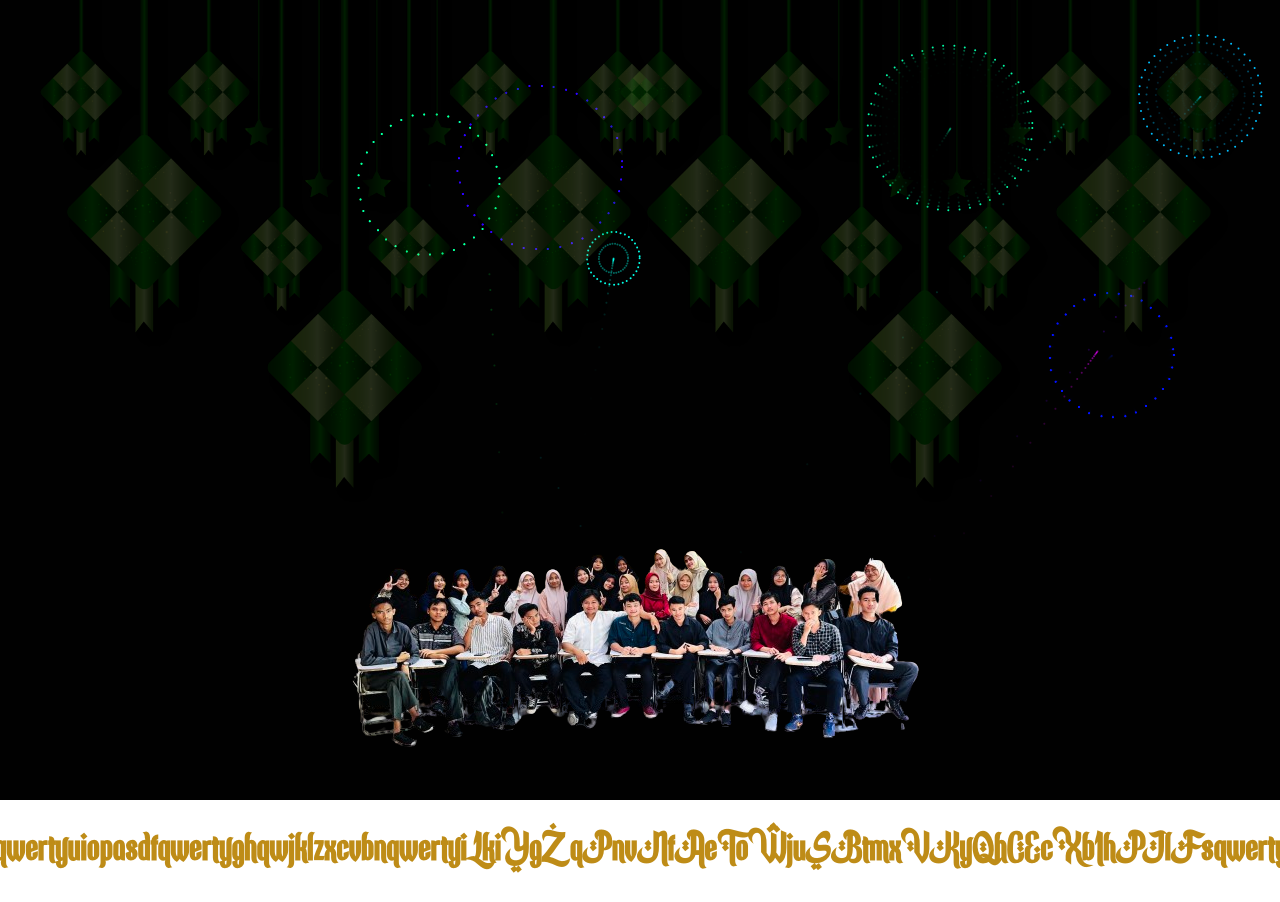
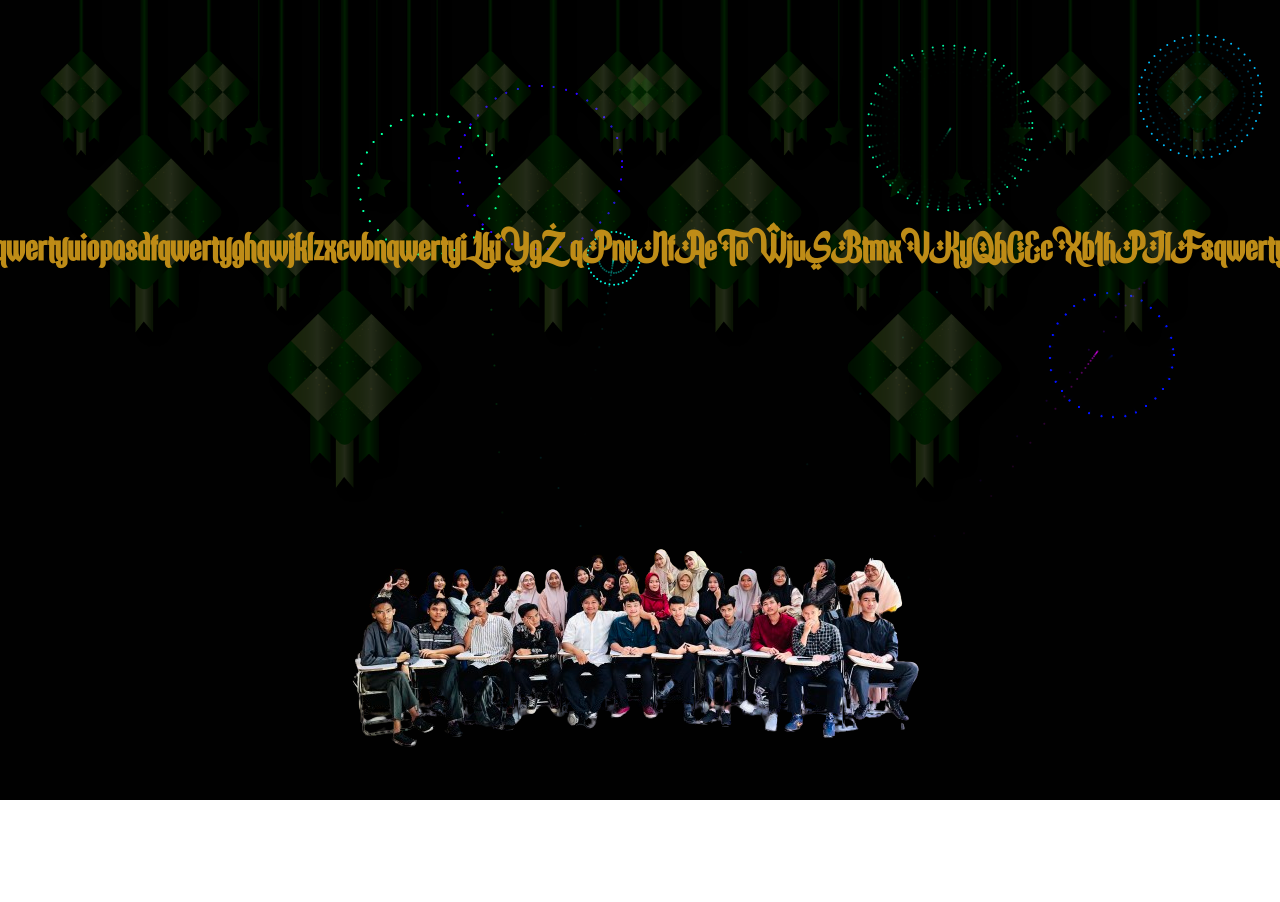
Before and after one commit to AICodeAl/Lebaran, a plain HTML site: page index.html in a window 1280 px wide. After the commit the page ends 800 px from the top, so only its background shows below. Drawn offline with Linux system fonts and the light colour scheme; animation ran at ten frames a second.

Commit message:
Update style.css

```diff
--- a/style.css
+++ b/style.css
@@ -3,7 +3,7 @@
   flex-direction: column;
   align-items: center;
   justify-content: center;
-  margin-top: 800px; /* mengurangi margin untuk tampilan yang lebih kecil */
+  margin-top: 200px; /* mengurangi margin untuk tampilan yang lebih kecil */
 }
 
 canvas {
```
